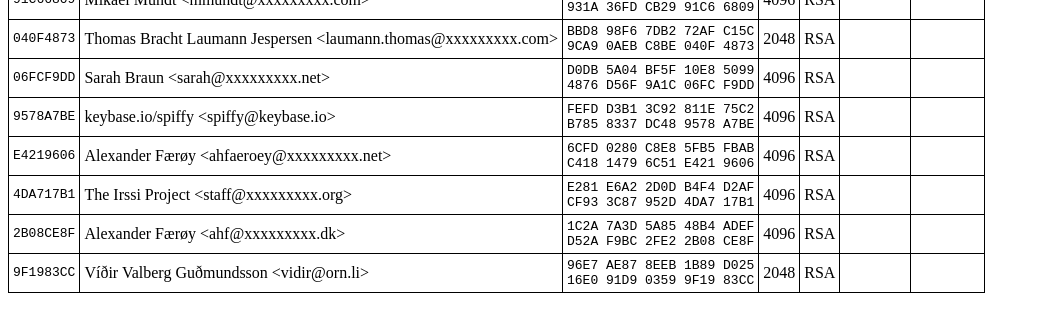
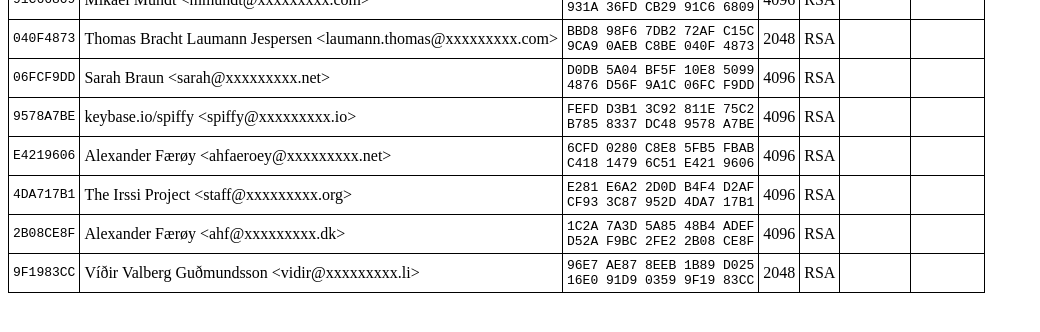
Before and after one commit to graffen/graffen.github.io, a Jekyll site: the page built from keysigning/index.md, in a window 1280 px wide. Shown: the part 357-689 px from the top of the page, without its empty margins (0-1040 px from the left). Built offline with Jekyll 4.4.1, drawn with Linux system fonts in a browser that asks for light colours.

Commit message:
.li domains now obfuscated too

```diff
--- a/keysigning/index.md
+++ b/keysigning/index.md
@@ -21,7 +21,7 @@ Bemærk at emailadresser er obfuskeret indtil videre.
 9CA9 0AEB C8BE 040F 4873</pre></td><td>2048</td><td>RSA</td><td></td><td></td></tr>
 <tr><td><pre>06FCF9DD</pre></td><td>Sarah Braun &lt;sarah@xxxxxxxxx.net&gt;</td><td><pre>D0DB 5A04 BF5F 10E8 5099
 4876 D56F 9A1C 06FC F9DD</pre></td><td>4096</td><td>RSA</td><td></td><td></td></tr>
-<tr><td><pre>9578A7BE</pre></td><td>keybase.io/spiffy &lt;spiffy@keybase.io&gt;</td><td><pre>FEFD D3B1 3C92 811E 75C2
+<tr><td><pre>9578A7BE</pre></td><td>keybase.io/spiffy &lt;spiffy@xxxxxxxxx.io&gt;</td><td><pre>FEFD D3B1 3C92 811E 75C2
 B785 8337 DC48 9578 A7BE</pre></td><td>4096</td><td>RSA</td><td></td><td></td></tr>
 <tr><td><pre>E4219606</pre></td><td>Alexander Færøy &lt;ahfaeroey@xxxxxxxxx.net&gt;</td><td><pre>6CFD 0280 C8E8 5FB5 FBAB
 C418 1479 6C51 E421 9606</pre></td><td>4096</td><td>RSA</td><td></td><td></td></tr>
@@ -29,6 +29,6 @@ C418 1479 6C51 E421 9606</pre></td><td>4096</td><td>RSA</td><td></td><td></td></
 CF93 3C87 952D 4DA7 17B1</pre></td><td>4096</td><td>RSA</td><td></td><td></td></tr>
 <tr><td><pre>2B08CE8F</pre></td><td>Alexander Færøy &lt;ahf@xxxxxxxxx.dk&gt;</td><td><pre>1C2A 7A3D 5A85 48B4 ADEF
 D52A F9BC 2FE2 2B08 CE8F</pre></td><td>4096</td><td>RSA</td><td></td><td></td></tr>
-<tr><td><pre>9F1983CC</pre></td><td>Víðir Valberg Guðmundsson &lt;vidir@orn.li&gt;</td><td><pre>96E7 AE87 8EEB 1B89 D025
+<tr><td><pre>9F1983CC</pre></td><td>Víðir Valberg Guðmundsson &lt;vidir@xxxxxxxxx.li&gt;</td><td><pre>96E7 AE87 8EEB 1B89 D025
 16E0 91D9 0359 9F19 83CC</pre></td><td>2048</td><td>RSA</td><td></td><td></td></tr>
 </table>
```
